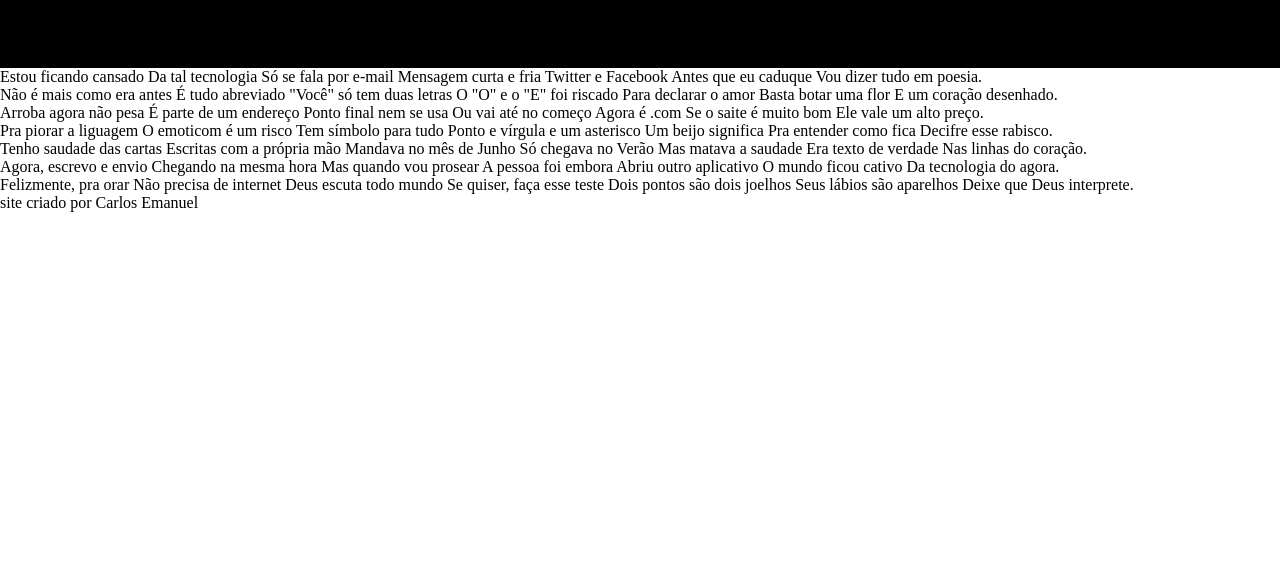
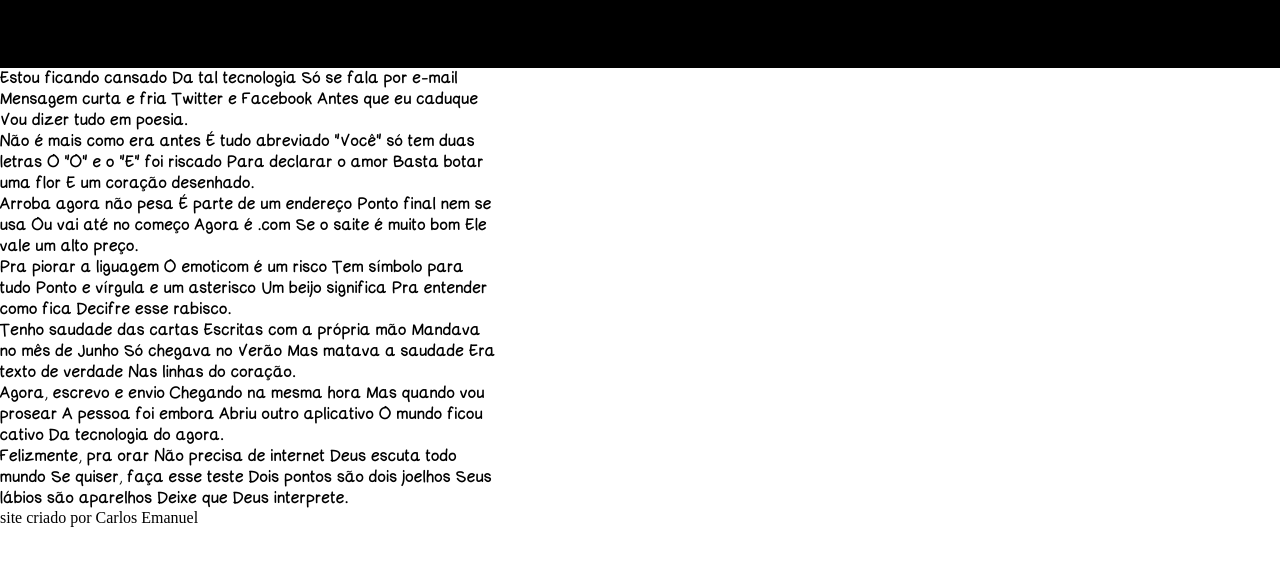
Before and after one commit to CarlosKarlos/projeto-cordel, a plain HTML site: page index.html in a window 1280 px wide. Shown: the part 122-688 px from the top of the page. Drawn offline with Linux system fonts and the light colour scheme.

Commit message:
atualizando o projeto

```diff
--- a/index.html
+++ b/index.html
@@ -13,6 +13,7 @@
     <p>por <a href="https://www.recantodasletras.com.br/poesias/3186743" target="_blank" >Milton Duarte</a></p></header>
 
     <main>
+<section>
     <article id="verso1">
     <p>
         Estou ficando cansado
@@ -31,6 +32,7 @@ Vou dizer tudo em poesia.
     </p>
 
     </article>
+</section>
 
 
 <article id="versoimagem1">
--- a/style.css
+++ b/style.css
@@ -1,4 +1,9 @@
-
+@charset "UTF-8";
+@font-face {
+    font-family: fonteP;
+    src: url('arquivos/ComicNeueSansID.ttf')
+    format('truetype')
+}
 *{
 margin: 0px;
 padding: 0px;
@@ -11,8 +16,13 @@ padding: 0px;
 
 --color02: white;
 --fonte-h1: "Arial", sans-serif;
+
+--fonte-p: "fonteP" , arial, sans-serif;
 }
 
+body{
+    min-height: 100vh;
+}
 header{
 color: var(--color02);
     background-color: var(--color01);
@@ -20,6 +30,7 @@ color: var(--color02);
     min-height: 150px;
     text-align: center;
     font-family: var(--fonte-h1);
+
 }
 
 h1{
@@ -38,3 +49,16 @@ a:hover{
 
     text-decoration: underline;
 }
+section{
+
+
+}
+p{
+    font-family: var(--fonte-p);
+}
+
+article{
+
+    max-width: 500px;
+    max-height: 500px;
+}
```
Also changed, not shown: arquivos/ComicNeueSansID.ttf (added). Lines whose indentation alone changed are shown as unchanged.
